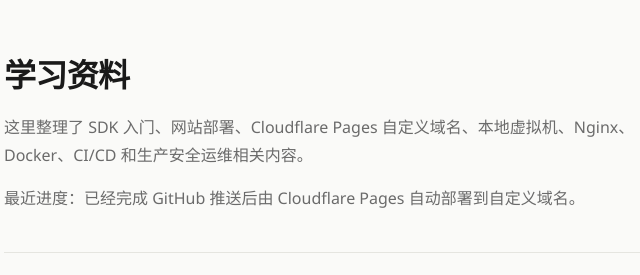
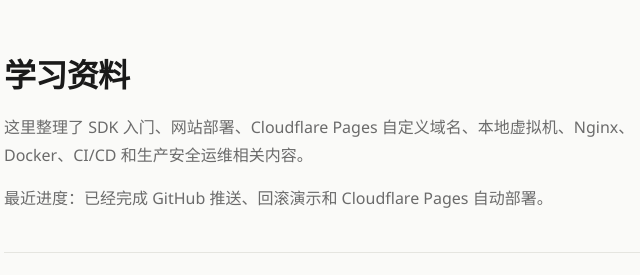
Before and after one commit to mayikanga/learning-site1, a plain HTML site: page index.html in a window 1280 px wide. Shown: the top 275 px of the page, 300-940 px from the left. Drawn offline with Linux system fonts and the light colour scheme.

Commit message:
更新回滚演示进度

```diff
--- a/index.html
+++ b/index.html
@@ -47,7 +47,7 @@
   <section class="home-hero">
     <h1>学习资料</h1>
     <p>这里整理了 SDK 入门、网站部署、Cloudflare Pages 自定义域名、本地虚拟机、Nginx、Docker、CI/CD 和生产安全运维相关内容。</p>
-    <p>最近进度：已经完成 GitHub 推送后由 Cloudflare Pages 自动部署到自定义域名。</p>
+    <p>最近进度：已经完成 GitHub 推送、回滚演示和 Cloudflare Pages 自动部署。</p>
   </section>
 
   <h2>课程</h2>
```
